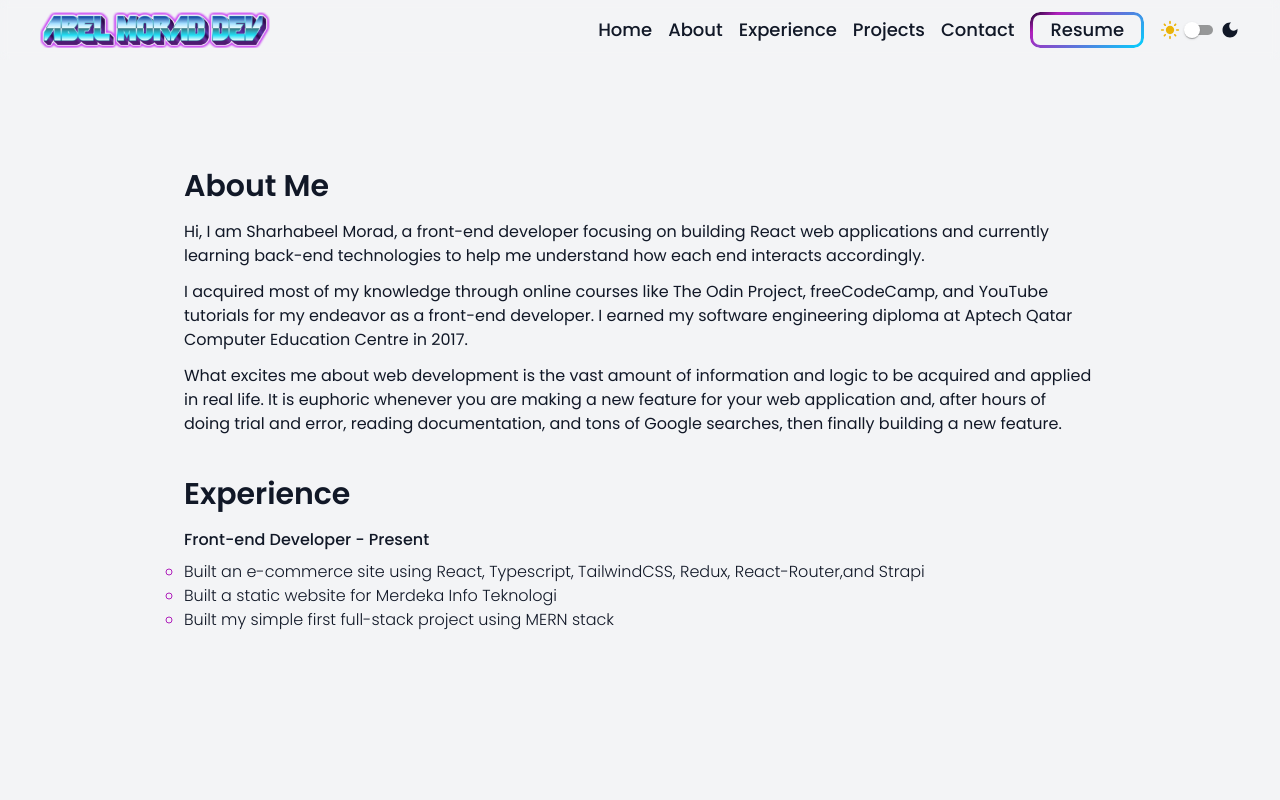
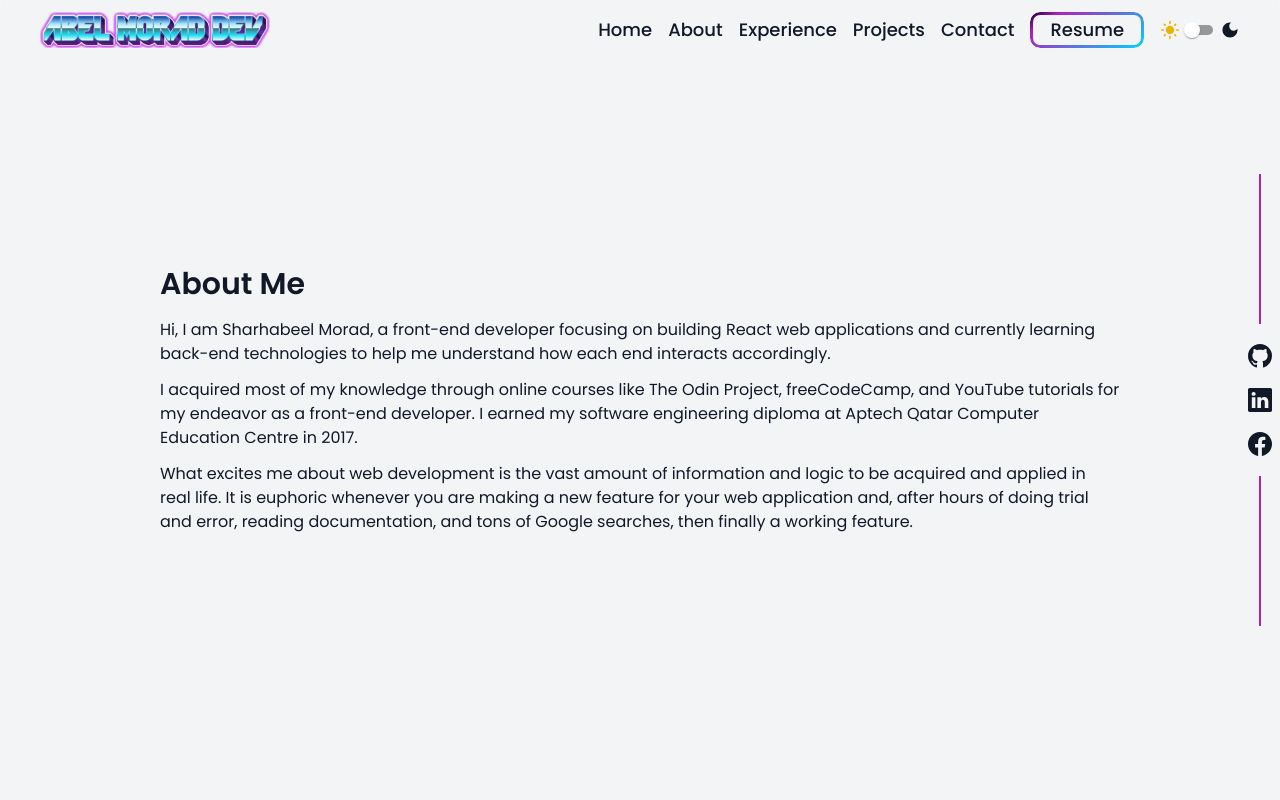
Before and after one commit to abelmorad/abel-morad, a React (Vite) app: page /about in a window 1280 px wide. Shown: the top 800 px of the page. Built offline with nearby package versions, Linux system fonts and the light colour scheme.

Commit message:
Style: update

```diff
--- a/src/pages/About.tsx
+++ b/src/pages/About.tsx
@@ -1,8 +1,9 @@
+import Aside from "../components/Aside";
+
 function About() {
   return (
-    <section className="flex flex-col px-6 h-screen items-center place-content-center">
-      <section className="flex flex-col laptop:px-40 desktop:px-96 gap-10">
-        <article>
+    <section className="flex flex-col gap-10 px-6 tablet:px-20 laptop:px-40 desktop:px-96 ">
+      <article className="flex flex-col pt-20 tablet:pt-0 tablet:h-screen items-start tablet:place-content-center">
         <h1 className="text-3xl font-semibold mb-4">About Me</h1>
         <p className="mb-3">
           Hi, I am Sharhabeel Morad, a front-end developer focusing on building
@@ -20,27 +21,16 @@ function About() {
           information and logic to be acquired and applied in real life. It is
           euphoric whenever you are making a new feature for your web
           application and, after hours of doing trial and error, reading
-            documentation, and tons of Google searches, then finally building a
-            new feature.
+          documentation, and tons of Google searches, then finally a working
+          feature.
         </p>
       </article>
       <section>
-        <h1 className="text-3xl font-semibold mb-4">Experience</h1>
-          <p className="font-medium mb-2">Front-end Developer - Present</p>
-          <ul>
-            <li className="font-light">
-              Built an e-commerce site using React, Typescript, TailwindCSS,
-              Redux, React-Router,and Strapi
-            </li>
-            <li className="font-light">
-              Built a static website for Merdeka Info Teknologi
-            </li>
-            <li className="font-light">
-              Built my simple first full-stack project using MERN stack
-            </li>
-          </ul>
+        <h1 className="text-3xl font-semibold mb-4">Tech Stack</h1>
       </section>
-      </section>
+      <div className="mobile:hidden tablet:block">
+        <Aside />
+      </div>
     </section>
   );
 }
```
Lines whose indentation alone changed are shown as unchanged.
